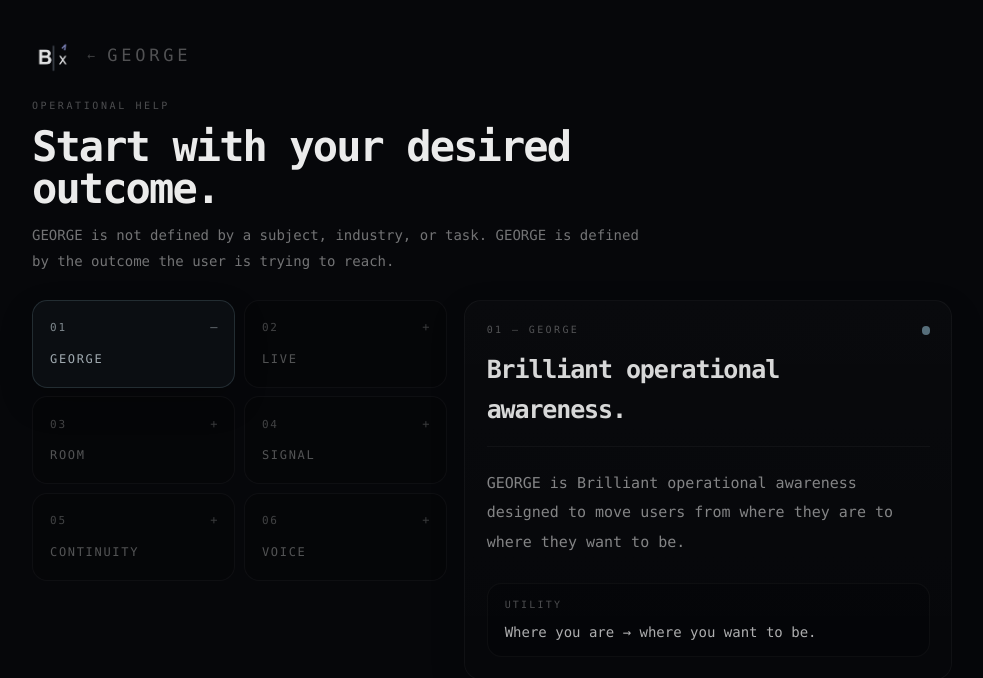
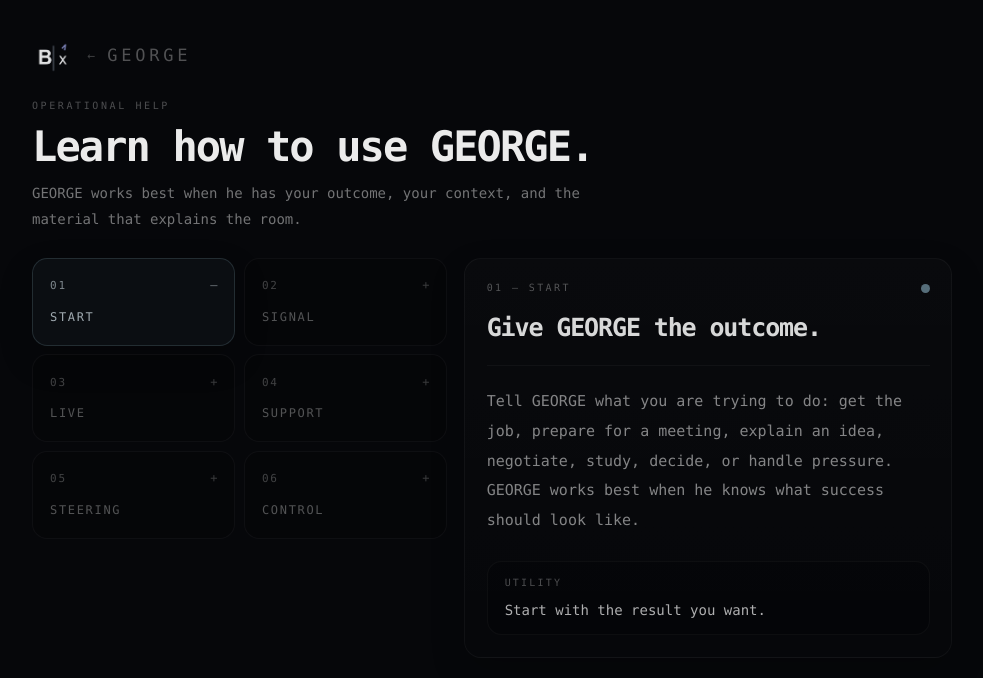
Before and after one commit to LesKemVal/ai-clarity, a Next.js app: page /help in a window 1280 px wide. Shown: the top 678 px of the page, without its empty margins (148-1131 px from the left). Built offline with nearby package versions, Linux system fonts and the light colour scheme.

Commit message:
Refresh GEORGE runtime and help experience

```diff
--- a/app/help/page.tsx
+++ b/app/help/page.tsx
@@ -24,51 +24,51 @@ const HELP_ITEMS: Array<{
   {
     id: 'george',
     index: '01',
-    label: 'GEORGE',
-    title: 'Brilliant operational awareness.',
-    body: 'GEORGE is Brilliant operational awareness designed to move users from where they are to where they want to be.',
-    utility: 'Where you are → where you want to be.',
+    label: 'START',
+    title: 'Give GEORGE the outcome.',
+    body: 'Tell GEORGE what you are trying to do: get the job, prepare for a meeting, explain an idea, negotiate, study, decide, or handle pressure. GEORGE works best when he knows what success should look like.',
+    utility: 'Start with the result you want.',
     accent: true,
   },
   {
+    id: 'signal',
+    index: '02',
+    label: 'SIGNAL',
+    title: 'Give GEORGE useful material.',
+    body: 'Upload or snap pictures of what matters: a job ad, résumé, offer, agenda, email, deck, notes, screenshots, contract, medical question, or anything else that explains the room. More signal gives GEORGE better judgment.',
+    utility: 'Documents, screenshots, photos, notes, and goals.',
+  },
+  {
     id: 'live',
-    index: '02',
+    index: '03',
     label: 'LIVE',
-    title: 'Bring GEORGE into the room.',
-    body: 'LIVE supports active conversations where timing, pressure, language, and delivery matter: interviews, negotiations, meetings, doctor visits, sales calls, fundraising, conflict, and other moments where words move outcomes.',
-    utility: 'Timing. Pressure. Movement.',
+    title: 'Move from prep to the room.',
+    body: 'After GEORGE understands the situation, you can bring him into LIVE. For example, upload a job ad and résumé, prepare the likely questions, then use LIVE for interview support if that is what you want to do.',
+    utility: 'Prepare first. Go LIVE when the room matters.',
   },
   {
     id: 'room',
-    index: '03',
-    label: 'ROOM',
-    title: 'Active means present.',
-    body: 'The Room represents the active LIVE environment. When Room is active, GEORGE may listen, adapt, and provide guidance. When Room is off, GEORGE is inactive for that room.',
-    utility: 'Room on: present. Room off: quiet.',
+    index: '04',
+    label: 'SUPPORT',
+    title: 'Choose how much help you want.',
+    body: 'GEORGE can give a cue, a line, a response, a presentation, a continuation, or silence. Cue is the default. You can override GEORGE before LIVE starts or while the room is active.',
+    utility: 'Cue. Line. Response. Presentation. Continue.',
   },
   {
-    id: 'signal',
-    index: '04',
-    label: 'SIGNAL',
-    title: 'Better signal creates better movement.',
-    body: 'GEORGE asks questions and watches context so support is based on the user’s real situation, not generic assumptions. Signal can come from words, goals, documents, screenshots, room setup, pressure, hesitation, or changing conditions.',
-    utility: 'Give GEORGE what matters.',
+    id: 'voice',
+    index: '05',
+    label: 'STEERING',
+    title: 'Use natural phrases to steer GEORGE.',
+    body: 'Advanced users can attach phrases to actions. A phrase can soften tone, make GEORGE more direct, ask for a line, request a fuller answer, buy time, or shift support without opening settings.',
+    utility: 'Natural language controls for real rooms.',
   },
   {
     id: 'continuity',
-    index: '05',
-    label: 'CONTINUITY',
-    title: 'Return without restarting.',
-    body: 'Continuity helps GEORGE preserve useful context, restore access, maintain sessions, and support longer-term objectives. Signing in helps GEORGE know what belongs to the user.',
-    utility: 'Preserve the work.',
-  },
-  {
-    id: 'voice',
     index: '06',
-    label: 'VOICE',
-    title: 'Low-friction support.',
-    body: 'Voice and earbud support are for moments where short cues, timing, and hands-free guidance are more useful than long explanations.',
-    utility: 'Useful when moving.',
+    label: 'CONTROL',
+    title: 'You remain responsible.',
+    body: 'GEORGE supports judgment; GEORGE does not replace it. You decide what to accept, change, ignore, or say. Sign in when you want GEORGE to preserve work and restore useful context later.',
+    utility: 'You decide. GEORGE supports.',
   },
 ]
 
@@ -87,11 +87,11 @@ export default function HelpPage() {
           </div>
 
           <h1 className="mt-3 text-[32px] font-semibold leading-[1.0] tracking-[-0.045em] text-white/92 md:text-[42px]">
-            Start with your desired outcome.
+            Learn how to use GEORGE.
           </h1>
 
           <p className="mt-3 max-w-[610px] text-[14px] leading-6 text-white/44">
-            GEORGE is not defined by a subject, industry, or task. GEORGE is defined by the outcome the user is trying to reach.
+            GEORGE works best when he has your outcome, your context, and the material that explains the room.
           </p>
         </section>
 
```
